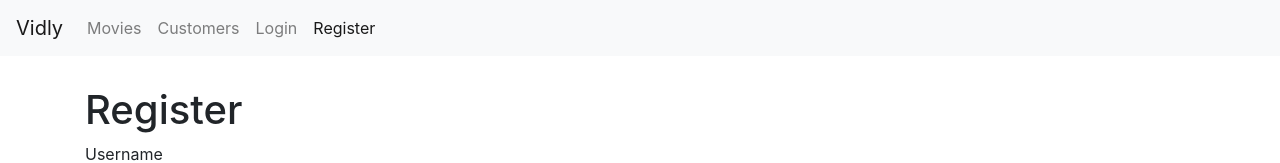
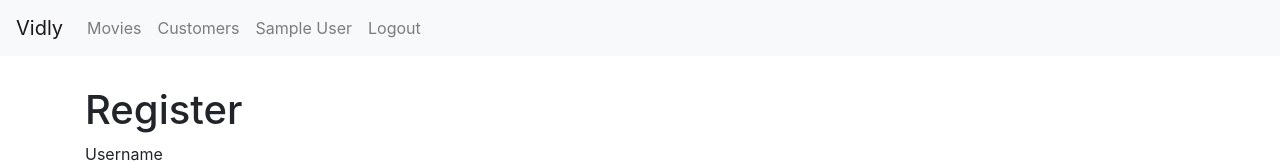
Before and after one commit to aminsoheyli/JavaScript-Projects, a React (Create React App) app: page /register in a window 1280 px wide. Shown: the top 163 px of the page. Built offline with nearby package versions, Linux system fonts and the light colour scheme; sample sign-in values are in the browser's storage.

Commit message:
Implement logout

```diff
--- a/package.json
+++ b/package.json
@@ -10,6 +10,7 @@
     "bootstrap": "^4.5.3",
     "font-awesome": "^4.7.0",
     "joi-browser": "^13.4.0",
+    "jwt-decode": "^3.0.0",
     "lodash": "^4.17.20",
     "prop-types": "^15.7.2",
     "react": "^16.13.1",
--- a/src/App.js
+++ b/src/App.js
@@ -1,6 +1,7 @@
-import React, { Fragment } from "react";
+import React, { Component, Fragment } from "react";
 import { Redirect, Route, Switch } from "react-router-dom";
 import { ToastContainer } from "react-toastify";
+import jwtDecode from "jwt-decode";
 import Movies from "./components/movies";
 import Rentals from "./components/rentals";
 import NotFound from "./components/notFound";
@@ -9,18 +10,38 @@
 import MovieForm from "./components/movieForm";
 import LoginForm from "./components/loginForm";
 import RegisterForm from "./components/registerForm";
+import Logout from "./components/logout";
 import "react-toastify/dist/ReactToastify.css";
 import "./App.css";
 
-function App() {
+class App extends Component {
+  state = {};
+
+  componentDidMount() {
+    try {
+      const jwt = localStorage.getItem("token");
+      const user = jwtDecode(jwt);
+      this.setState({ user });
+    } catch (ex) {}
+  }
+
+  // handleLogin = (jwt) => {
+  //   try {
+  //     const user = jwtDecode(jwt);
+  //     this.setState({ user });
+  //   } catch (ex) {}
+  // };
+
+  render() {
     return (
       <Fragment>
         <ToastContainer />
-      <NavBar />
+        <NavBar user={this.state.user} />
         <main className="container">
           <Switch>
+            <Route path="/register" component={RegisterForm} />
             <Route path="/login" component={LoginForm} />
-          <Route path="/register" component={RegisterForm} />
+            <Route path="/logout" component={Logout} />
             <Route path="/movies/:id" component={MovieForm} />
             <Route path="/movies" component={Movies} />
             <Route path="/customers" component={Customers} />
@@ -33,5 +54,6 @@
       </Fragment>
     );
   }
+}
 
 export default App;
--- a/src/components/loginForm.jsx
+++ b/src/components/loginForm.jsx
@@ -22,7 +22,7 @@
       const { data } = this.state;
       const { data: jwt } = await login(data.username, data.password);
       localStorage.setItem("token", jwt);
-      this.props.history.replace('/')
+      window.location = "/";
     } catch (ex) {
       if (ex.response && ex.response.status === 400) {
         const errors = { ...this.state.errors };
--- /dev/null
+++ b/src/components/logout.jsx
@@ -0,0 +1,13 @@
+import React, { Component } from "react";
+
+class Logout extends Component {
+  componentDidMount() {
+    localStorage.removeItem("token");
+    window.location = "/";
+  }
+  render() {
+    return null;
+  }
+}
+
+export default Logout;
--- a/src/components/navBar.jsx
+++ b/src/components/navBar.jsx
@@ -1,7 +1,7 @@
-import React from "react";
+import React, { Fragment } from "react";
 import { Link, NavLink } from "react-router-dom";
 
-const NavBar = () => {
+const NavBar = ({ user }) => {
   return (
     <nav className="navbar navbar-expand-lg navbar-light bg-light">
       <Link className="navbar-brand" to="/">
@@ -26,12 +26,26 @@
           <NavLink className="nav-link" to="/customers">
             Customers
           </NavLink>
+          {!user && (
+            <Fragment>
               <NavLink className="nav-link" to="/login">
                 Login
               </NavLink>
               <NavLink className="nav-link" to="/register">
                 Register
               </NavLink>
+            </Fragment>
+          )}
+          {user && (
+            <Fragment>
+              <NavLink className="nav-link" to="/profile">
+                {user.name}
+              </NavLink>
+              <NavLink className="nav-link" to="/logout">
+                Logout
+              </NavLink>
+            </Fragment>
+          )}
         </div>
       </div>
     </nav>
--- a/src/components/registerForm.jsx
+++ b/src/components/registerForm.jsx
@@ -22,8 +22,9 @@
   doSubmit = async () => {
     try {
       const response = await register(this.state.data);
-      localStorage.setItem("token", response.headers["x-auth-token"]);
-      this.props.history.replace("/");
+      const jwt =  response.headers["x-auth-token"];
+      localStorage.setItem("token",jwt);
+      window.location = "/"
     } catch (ex) {
       if (ex.response && ex.response.status === 400) {
         const errors = { ...this.state.errors };
```
Also changed, not shown: 1 other file (tests, documents, lock files or other folders). Lines whose indentation alone changed are shown as unchanged.
